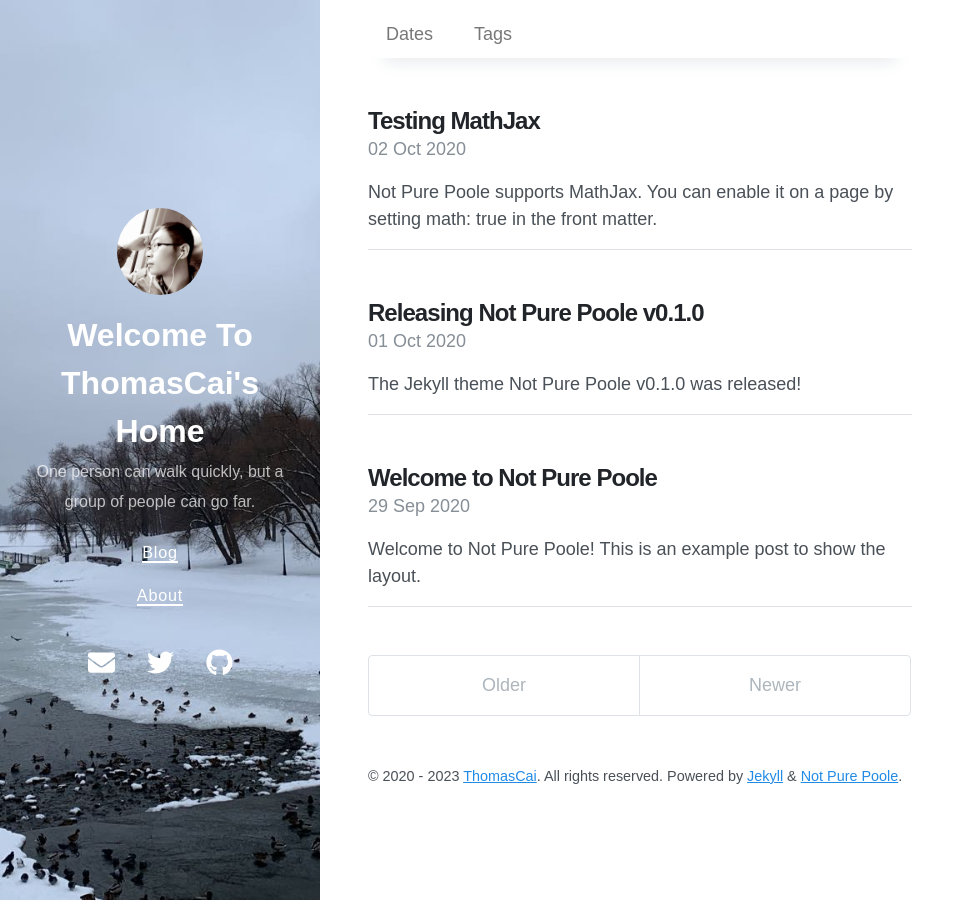
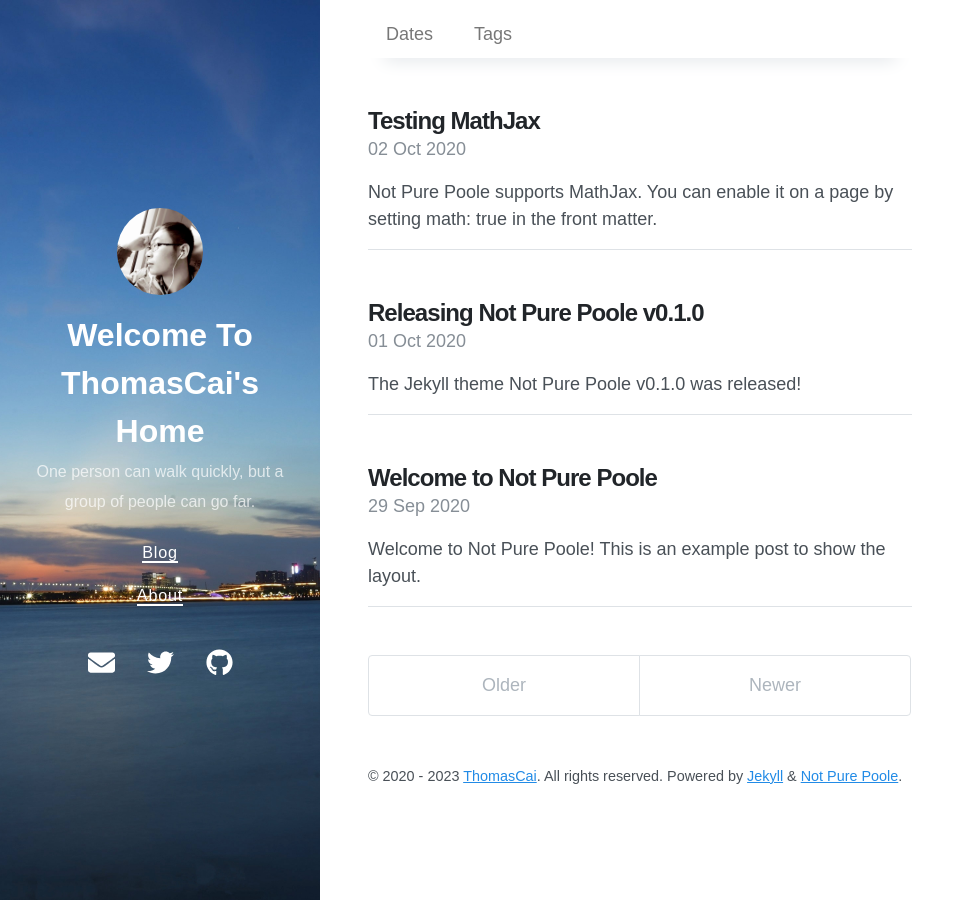
Before and after one commit to ThomasCai/thomascai.github.io, a Jekyll site: the page built from index.html, in a window 1280 px wide. Shown: the whole page, without its empty margins (0-975 px from the left). Built offline with Jekyll 4.4.1, drawn with Linux system fonts in a browser that asks for light colours; nearby versions of some CDN libraries; the list of posts is cut into pages by our own code.

Commit message:
update picture

```diff
--- a/_config.yml
+++ b/_config.yml
@@ -5,7 +5,7 @@ url: https://blog.csdn.net/ThomasCai001
 avatar: /user.png
 paginate: 5
 permalink: pretty
-cover_image: /bg.jpeg
+cover_image: /Ferris_wheel.jpeg
 
 # Gems
 plugins:
```
Also changed, not shown: Ferris_wheel.jpeg (added), user2.jpeg (deleted).
